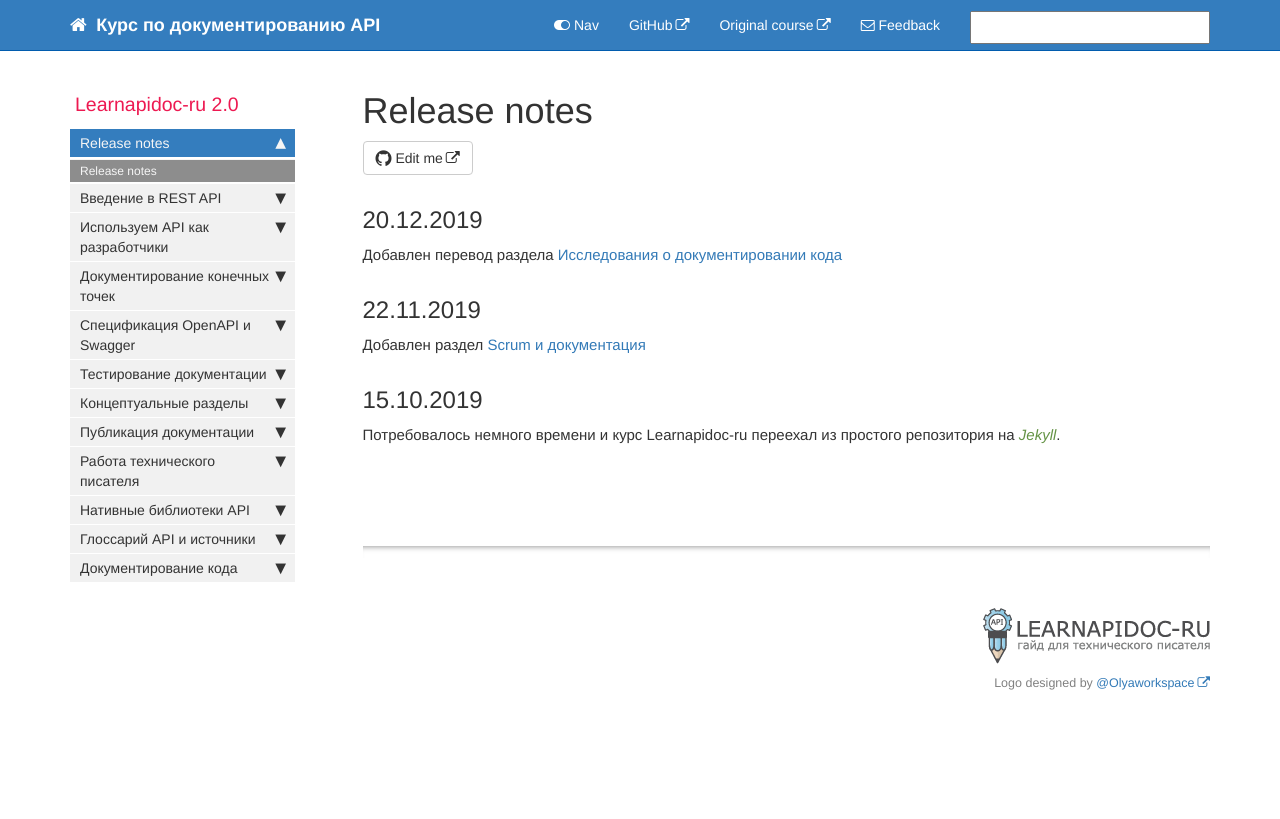
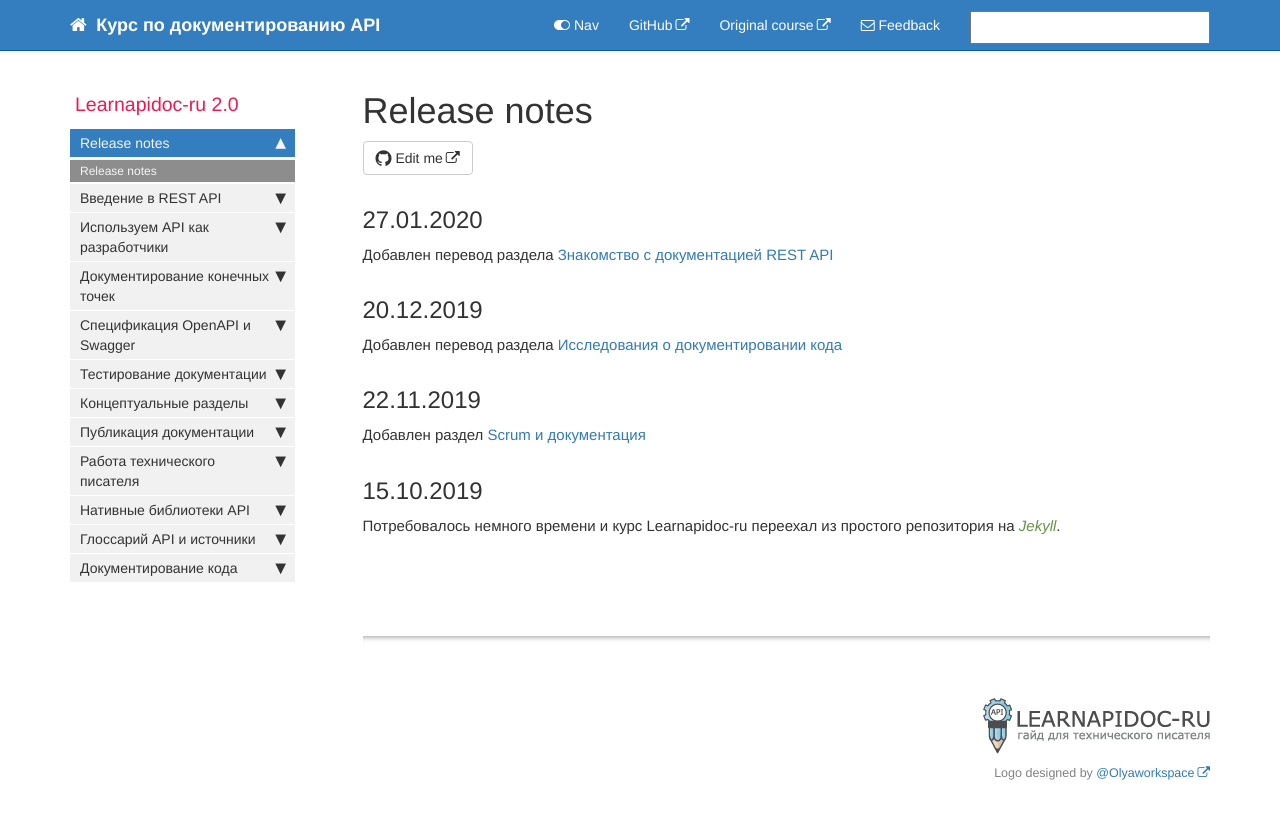
Before and after one commit to Starkovden/Starkovden.github.io, a Jekyll site: the page built from pages/release-notes.md, in a window 1280 px wide. Shown: the top 819 px of the page. Built offline with Jekyll 4.4.1, drawn with Linux system fonts in a browser that asks for light colours; nearby versions of some CDN libraries; comment, search, counter and statistics services are not loaded.

Commit message:
обновил релиз ноутс

```diff
--- a/pages/release-notes.md
+++ b/pages/release-notes.md
@@ -5,6 +5,11 @@ permalink: release-notes.html
 folder: pages
 toc: false
 ---
+
+
+## 27.01.2020
+
+Добавлен перевод раздела [Знакомство с документацией REST API](intro-rest-api.html)
 
 ## 20.12.2019
 
```
